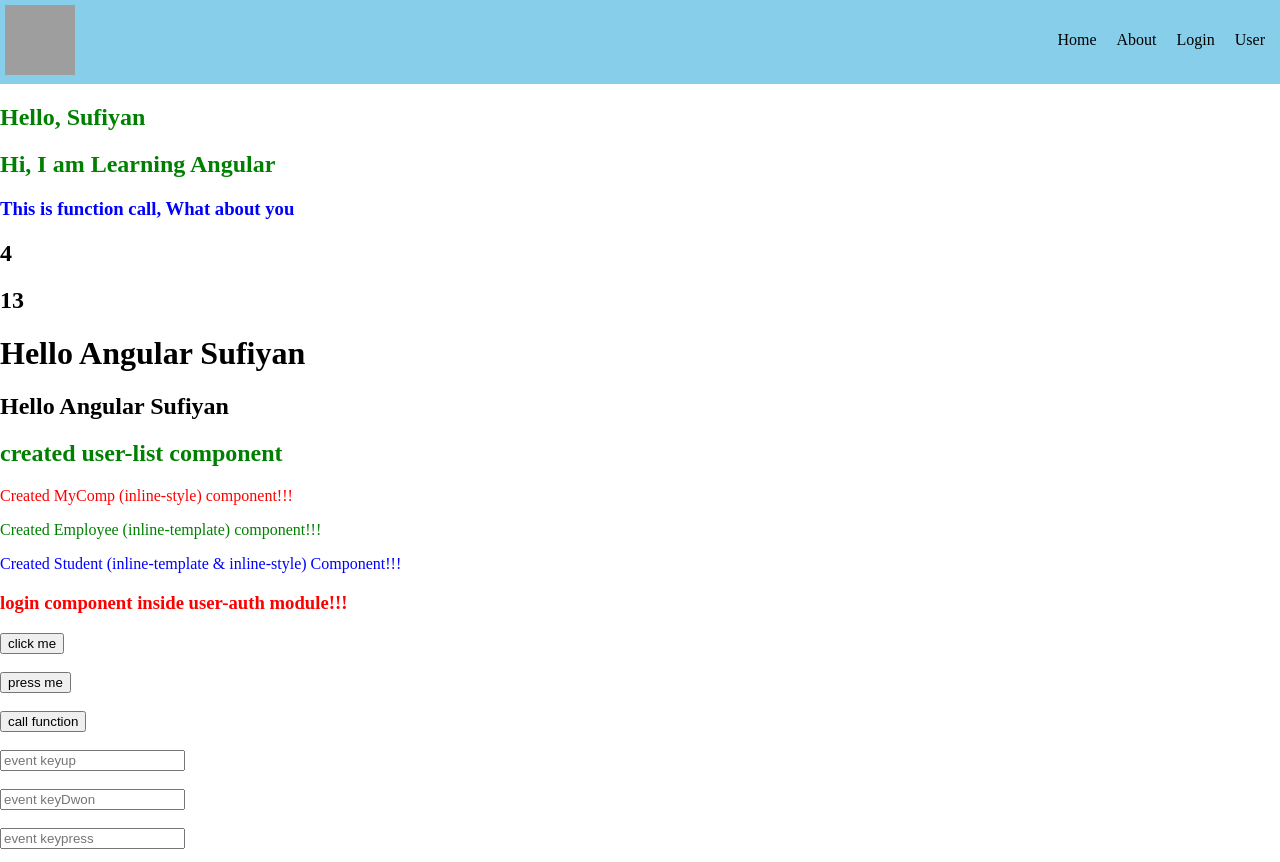
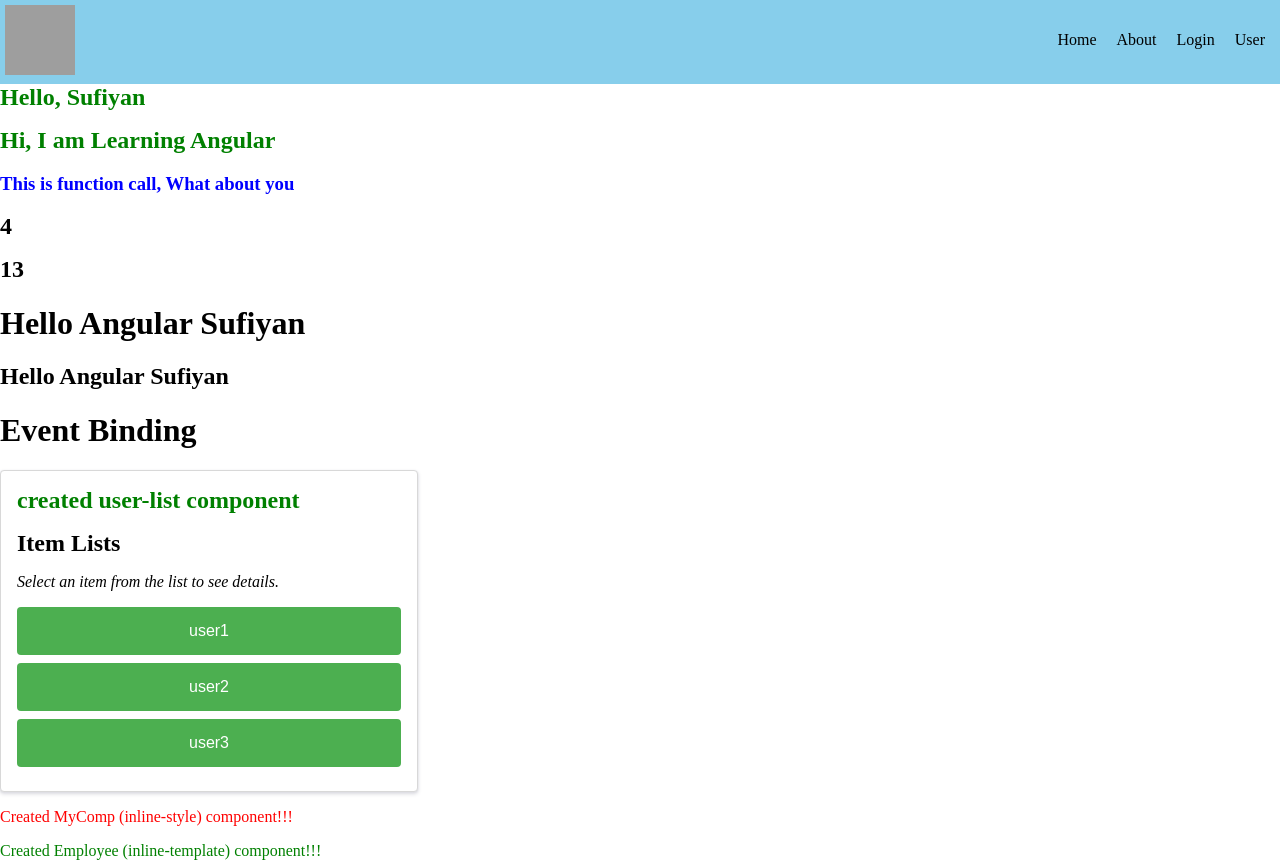
Before and after one commit to Sufiyan33/Learning-Angular, an Angular app in the folder Angular-Beginner/blog/: page / in a window 1280 px wide. Shown: the top 862 px of the page. Built offline with nearby package versions, Linux system fonts and the light colour scheme; grey boxes are pictures that could not be loaded.

Commit message:
Printing list of username in ui

```diff
--- a/Angular-Beginner/blog/src/app/app.component.css
+++ b/Angular-Beginner/blog/src/app/app.component.css
@@ -0,0 +1,10 @@
+.group{
+    width: 30%;
+    background-color: #fff;
+    padding: 1rem;
+    margin: 1rem 0;
+    border-radius: 4px;
+    border: 1px solid #d8d8d8;
+    box-shadow: 0px 1px 2px #dddde3,
+        0px 2px 4px #dddde3
+}
--- a/Angular-Beginner/blog/src/app/app.component.html
+++ b/Angular-Beginner/blog/src/app/app.component.html
@@ -21,7 +21,12 @@
 <h1 class="{{title}}">Hello Angular {{title}}</h1>
 <h2 class={{title}}>Hello Angular {{title}}</h2>
 
-<app-user-list></app-user-list>
+<!-- Re-using list component -->
+ <h1 id="event-binding">Event Binding</h1>
+ <div class="group">
+  <app-user-list></app-user-list>
+ </div>
+
 <app-my-comp></app-my-comp>
 <app-employee></app-employee>
 <app-student></app-student>
--- a/Angular-Beginner/blog/src/app/user-list/user-list.component.html
+++ b/Angular-Beginner/blog/src/app/user-list/user-list.component.html
@@ -1 +1,14 @@
 <h2 class="heading">created user-list component</h2>
+
+<h2>Item Lists</h2>
+
+<p>
+    <em>Select an item from the list to see details.</em>
+</p>
+<div>
+    @for (item of items; track $index) {
+        <button type="button" (click)="selectItem(item)">
+            {{item.name}}
+        </button>
+    }
+</div>
--- a/Angular-Beginner/blog/src/app/user-list/user-list.component.ts
+++ b/Angular-Beginner/blog/src/app/user-list/user-list.component.ts
@@ -1,5 +1,9 @@
 import { Component } from '@angular/core';
 
+export interface Item{
+  id: number;
+  name: String;
+}
 @Component({
   selector: 'app-user-list',
   standalone: true,
@@ -9,4 +13,15 @@ import { Component } from '@angular/core';
 })
 export class UserListComponent {
 
+  items: Item[] =[
+    {id: 1, name:"user1"},
+    {id: 2, name: "user2"},
+    {id: 3, name: "user3"},
+  ];
+
+  selectedItem:any;
+  selectItem(item:any){
+    this.selectedItem= item;
+    alert('item id: ${item.id}, item name: ${item.name}');
+  }
 }
--- a/Angular-Beginner/blog/src/styles.css
+++ b/Angular-Beginner/blog/src/styles.css
@@ -7,3 +7,22 @@
 body{
     margin: 0;
 }
+
+h2,p{
+    margin: 0 0 16px 0;
+}
+
+button{
+    background-color: #4caf50;
+    border: none;
+    color: white;
+    padding: 15px 32px;
+    text-align: center;
+    text-decoration: none;
+    display: inline-block;
+    font-size: 16px;
+    cursor: pointer;
+    width: 100%;
+    margin-bottom: 8px;
+    border-radius: 4px;
+}
```
